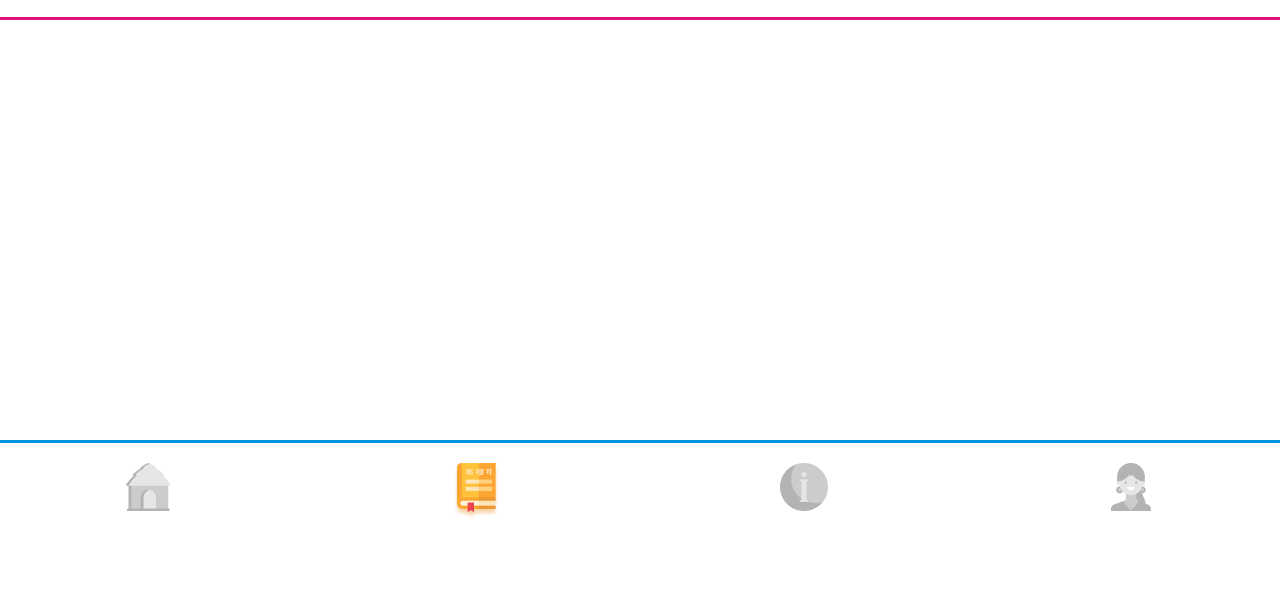
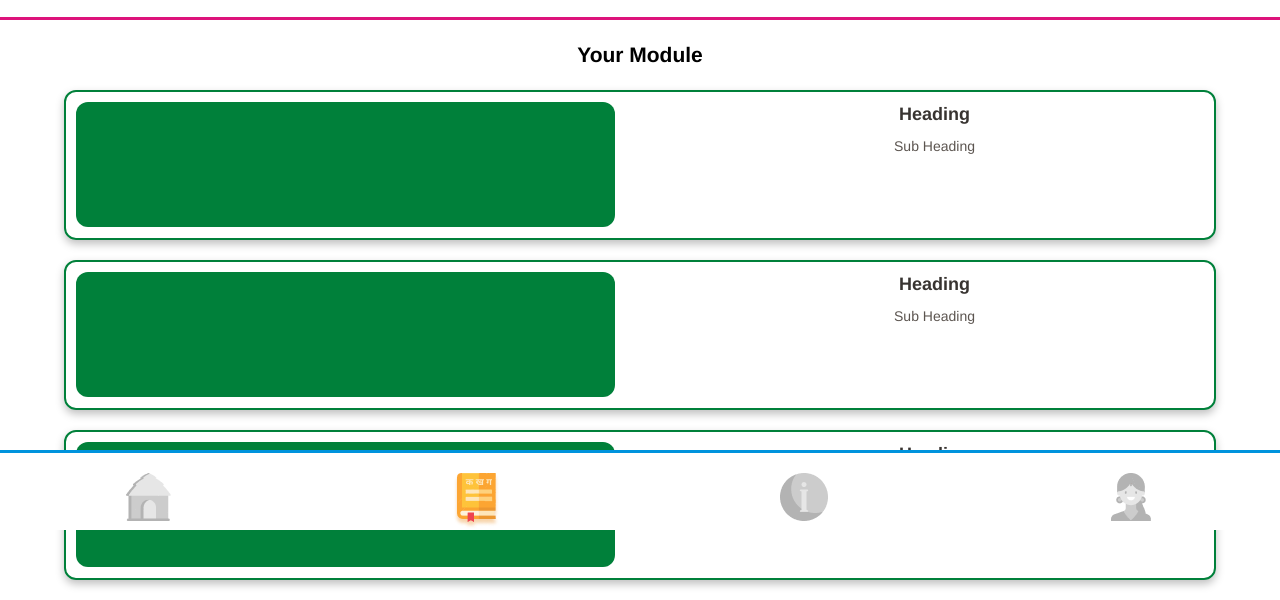
Before and after one commit to razorpod-in/rb_pwa, a plain HTML site: page app/tabs-book.html in a window 1280 px wide. Shown: the part 270-870 px from the top of the page. Before the commit the page ends 800 px from the top, so only its background shows below. Drawn offline with nearby package versions, Linux system fonts and the light colour scheme.

Commit message:
Added book screen with modules

```diff
--- a/app/style/main.css
+++ b/app/style/main.css
@@ -18,6 +18,7 @@ hr.top_bar {
 }
 
 hr.bottom_bar {
+  margin-top: 0px;
   border-top: 3px solid #0093DD;
 }
 
@@ -132,11 +133,44 @@ hr.bottom_bar {
 
 /* Tabs */
 .footer-nav{
+  background-color: white;
   right: 0;
-  bottom: 10px;
-  position: absolute;
+  bottom: 0;
+  position: fixed;
   left: 0;
 }
+
+/* Books Tab */
+.module-card{
+  margin: 20px;
+  height: 150px;
+  width: 90%;
+  border-radius: 12px;
+  border: 2px solid #00803A;
+  box-shadow: 0px 4px 8px rgba(0, 0, 0, 0.25);
+}
+
+.module-card-image{
+  margin: 10px;
+  height: 125px;
+  background-color: #00803A;
+  border-radius: 12px;
+}
+
+.module-card-heading{
+  font-weight: 600;
+  margin-top: 10px;
+  font-size: 18px;
+  line-height: 25px;
+  color: #383431;
+}
+
+.module-card-sub-heading{
+  font-size: 14px;
+  line-height: 19px;
+  color: #5C5550;
+}
+
 
 .profile {
   border-radius: 50%;
--- a/app/tabs-book.html
+++ b/app/tabs-book.html
@@ -55,9 +55,58 @@ limitations under the License.
         </center>
     </div>
     <hr class="top_bar" />
+    <center>
+        <p class="pick-screen-heading"> Your Module</p>
+    </center>
+
+    <center>
+        <div class="module-card">
+            <div class="row">
+                <div class="col-xs-6">
+                    <div class="module-card-image">
+
+                    </div>
+                </div>
+                <div class="col-xs-6">
+                    <p class="module-card-heading">Heading</p>
+                    <p class="module-card-sub-heading">Sub Heading</p>
+
+                </div>
+            </div>
+        </div>
+        <div class="module-card">
+            <div class="row">
+                <div class="col-xs-6">
+                    <div class="module-card-image">
+
+                    </div>
+                </div>
+                <div class="col-xs-6">
+                    <p class="module-card-heading">Heading</p>
+                    <p class="module-card-sub-heading">Sub Heading</p>
+
+                </div>
+            </div>
+        </div>
+        <div class="module-card">
+            <div class="row">
+                <div class="col-xs-6">
+                    <div class="module-card-image">
+
+                    </div>
+                </div>
+                <div class="col-xs-6">
+                    <p class="module-card-heading">Heading</p>
+                    <p class="module-card-sub-heading">Sub Heading</p>
+
+                </div>
+            </div>
+        </div>
+
+    </center>
 
     <div class="row footer-nav">
-        <hr class="bottom_bar" />
+            <hr class="bottom_bar" />
         <div class="col-xs-3">
             <center>
                 <img src="images/nav-icons/home.png" />
```
